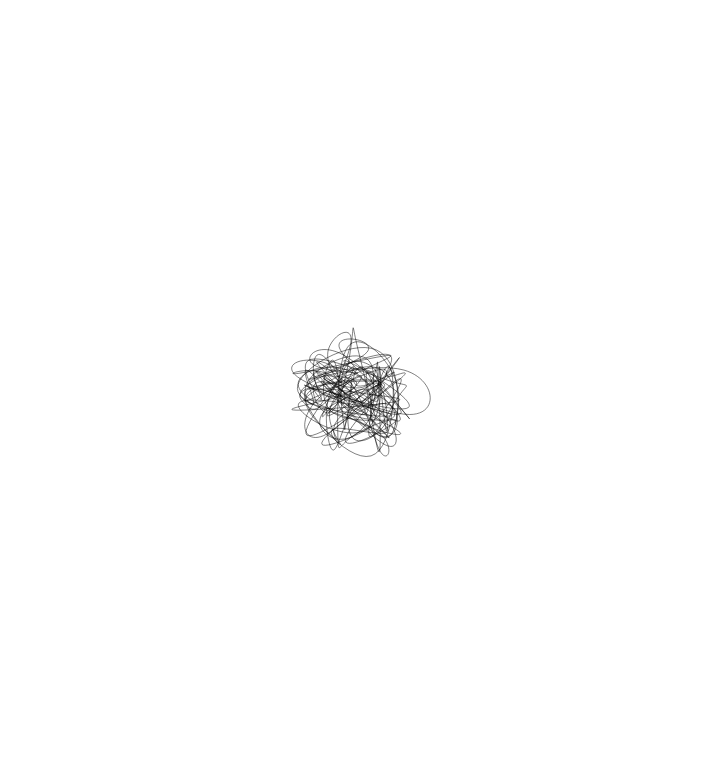
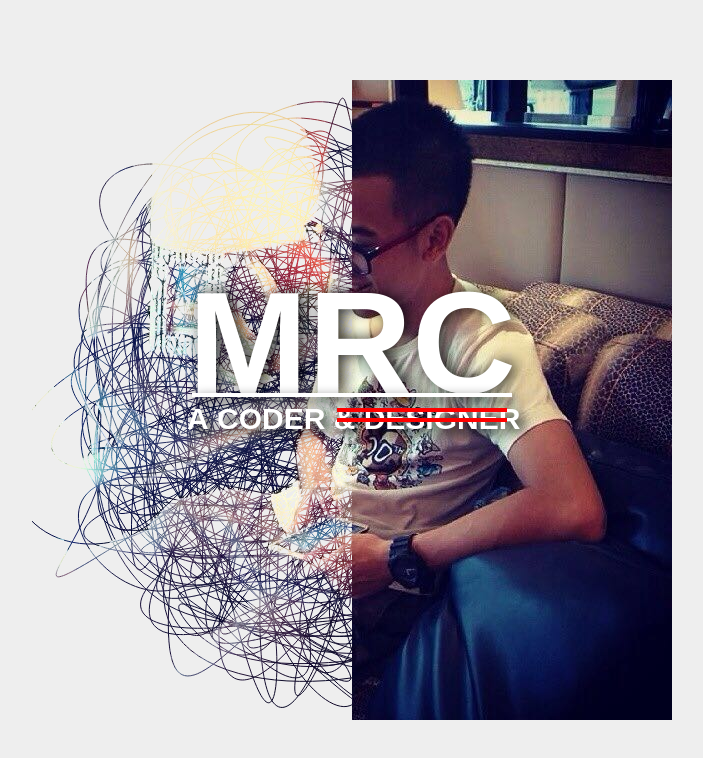
Before and after one commit to c4cat/c4cat.github.io, a plain HTML site: page index.html in a window 1280 px wide. Shown: the whole page, without its empty margins (288-991 px from the left). Drawn offline with Linux system fonts and the light colour scheme; animation ran at ten frames a second.

Commit message:
ver 0.2.0

```diff
--- a/index.html
+++ b/index.html
@@ -2,10 +2,10 @@
 <html>
 <head>
 	<meta charset="UTF-8">
-	<title>I AM ON CHAOS</title>
+    <meta name="viewport" content="width=device-width, initial-scale=1.0, minimum-scale=1.0, maximum-scale=1.0, user-scalable=no"/>
+	<title>MRC</title>
 </head>
 <style>
-/* dev branch*/
 *{
     padding:0;
     margin: 0;
@@ -19,81 +19,11 @@ body {
 canvas[resize] {
     width: 100%;
     height: 100%;
+    background: #eee;
 }
 </style>
 <script type='text/javascript' src='./paper-full.min.js'></script>
-    <script type="text/paperscript" canvas="canvas">
-        var width, height, center;
-        var points = 200;
-        var smooth = true;
-        var radius = 60;
-        var path = new Path({
-            // fillColor: 'black'
-            strokeWidth:0.5,
-            strokeColor:'#000'
-        });
-
-        // var c = new Path.Circle(new Point(view.center.x, view.center.y), radius);
-        // c.strokeColor = 'black';
-
-        initializePath();
-
-        function rd(m,n){
-            var c = n-m+1;
-            return Math.random()*c+m;
-        }
-
-        function initializePath() {
-            center = view.center;
-            width = view.size.width;
-            height = view.size.height / 2;
-            path.segments = [];
-            // path.add(view.bounds.bottomLeft);
-            for (var i = 0; i < points; i++) {
-                var point = theCordAfterCricleLimit();
-                if(point){
-                    path.add(point);
-                }
-            }
-            path.smooth();
-        }
-
-        function theCordAfterCricleLimit(){
-            var rdx = rd(center.x-radius,center.x+radius),
-                rdy = rd(center.y-radius,center.y+radius);
-
-            var xLength = Math.abs(rdx - center.x),
-                yLength = Math.abs(rdy - center.y);
-
-            var lengthFormOrigin =  Math.sqrt((xLength*xLength)+(yLength*yLength));
-            console.log(lengthFormOrigin);
-            if( lengthFormOrigin > radius){
-                return '';
-            }
-            var point = new Point(rdx, rdy);
-            return point;
-        }
-
-        function onFrame(event) {
-            if(event.count%3 == 0){
-                path.segments = [];
-                for (var i = 0; i < points; i++) {
-                    var point = theCordAfterCricleLimit();
-                    if(point){
-                        path.add(point);
-                    }
-                }
-                if(smooth){
-                    path.smooth();
-                }
-            }
-        }
-
-        // Reposition the path whenever the window is resized:
-        function onResize(event) {
-            initializePath();
-        }
-    </script>
+<script type="text/paperscript" canvas="canvas" src='./main.js'></script>
 <body>
 	<canvas id="canvas" resize></canvas>
 </body>
--- /dev/null
+++ b/main.js
@@ -0,0 +1,197 @@
+//
+// mrc
+// http://ili.li
+// ver 0.2.0
+//
+
+var width, height, center;
+var x = view.center.x,
+    y = view.center.y;
+var points = 800;
+var smooth = true;
+var radius = 280;
+var speed = 4;
+var ani = false;
+var path = new Path({
+    strokeWidth: 1,
+    strokeColor: '#000'
+});
+var ggg;
+
+var copyright = new PointText({
+
+
+});
+
+var r = new Raster('./mrc.jpg', [x, y]);
+
+r.blendMode = 'source-in';
+
+r.onLoad = function() {
+    var textMRC = new PointText({
+        content: 'MRC',
+        fontSize: 144,
+        position: new Point(x, y - 50),
+        fillColor: '#fff',
+        content: 'MRC',
+        fontSize: 144,
+        fontWeight: 900,
+        shadowColor: new Color(0, 0, 0, 0.8),
+        shadowBlur: 15,
+        shadowOffset: new Point(5, 0)
+    });
+    textMRC.data.offsetY = -50;
+
+    var lineAfterMRC = new Path.Rectangle({
+        position: new Point(x, y - 5),
+        size: [320, 4],
+        fillColor: '#fff',
+        shadowColor: new Color(0, 0, 0),
+        shadowBlur: 12,
+        shadowOffset: new Point(5, 5)
+    });
+    lineAfterMRC.data.offsetY = -5;
+
+    var textCorder = new PointText({
+        fillColor: '#fff',
+        content: 'A CODER & DESIGNER',
+        fontSize: 30,
+        position: new Point(x, y + 20),
+        fontWeight: 900,
+        shadowColor: new Color(0, 0, 0),
+        shadowBlur: 12,
+        shadowOffset: new Point(5, 5)
+    });
+    textCorder.data.offsetY = 20;
+
+    var redDelLine = new Path.Rectangle({
+        position: new Point(x + 70, y + 10),
+        size: [170, 4],
+        fillColor: 'red'
+    });
+    redDelLine.data.offsetX = 70;
+    redDelLine.data.offsetY = 10;
+
+    var redDelLine2 = new Path.Rectangle({
+        position: new Point(x + 70, y + 20),
+        size: [170, 4],
+        fillColor: 'red'
+    });
+    redDelLine2.data.offsetX = 70;
+    redDelLine2.data.offsetY = 20;
+    //add to a group
+    ggg = new Group(textMRC,lineAfterMRC,textCorder,redDelLine,redDelLine2);
+    ggg.onMouseEnter = function(e) {
+        ani = true;
+    }
+    ggg.onMouseLeave = function(e) {
+        ani = false;
+    }
+    // test group
+    // ggg._children[0].position = new Point(0,0);
+}
+
+//
+// overlay
+//
+
+var s = new Shape.Rectangle({
+    point: [view.size.width / 2, 0],
+    size: [view.size.width / 2, view.size.height],
+    fillColor: '#fff'
+});
+
+
+var g = new Group(path, r);
+// g.clipped = true;
+
+g.onMouseEnter = function(e) {
+    ani = true;
+}
+g.onMouseLeave = function(e) {
+    ani = false;
+}
+
+initializePath();
+
+//
+//function
+//
+
+function initializePath() {
+    center = view.center;
+    width = view.size.width;
+    height = view.size.height / 2;
+    path.segments = [];
+    // path.add(view.bounds.bottomLeft);
+    for (var i = 0; i < points; i++) {
+        var point = theCordAfterCricleLimit();
+        if (point) {
+            path.add(point);
+        }
+    }
+    path.smooth();
+}
+
+function makeCenter(){
+    if(ggg){
+        var currentX = view.center.x,
+            currentY = view.center.y;
+        for(var i = 0;i < ggg._children.length; i++){
+            var offsetX = ggg._children[i].data.offsetX ? ggg._children[i].data.offsetX : 0,
+                offsetY = ggg._children[i].data.offsetY ? ggg._children[i].data.offsetY : 0;
+
+            ggg._children[i].position = new Point(currentX+offsetX,currentY+offsetY);
+        }
+        r.position = new Point(currentX,currentY);
+        s.position = new Point(view.size.width/4*3,view.size.height/2);
+        s.size = new Size(view.size.width/2,view.size.height);
+    }
+}
+
+function theCordAfterCricleLimit() {
+    var rdx = rd(center.x - radius, center.x + radius),
+    rdy = rd(center.y - radius, center.y + radius);
+
+    var xLength = Math.abs(rdx - center.x),
+    yLength = Math.abs(rdy - center.y);
+
+    var lengthFormOrigin = Math.sqrt((xLength * xLength) + (yLength * yLength));
+    if (lengthFormOrigin > radius) {
+        return '';
+    }
+    var point = new Point(rdx, rdy);
+    return point;
+}
+
+function rd(m, n) {
+    var c = n - m + 1;
+    return Math.random() * c + m;
+}
+
+function onFrame(event) {
+    if (ani) {
+        if (event.count % speed == 0) {
+            path.segments = [];
+            for (var i = 0; i < points; i++) {
+                var point = theCordAfterCricleLimit();
+                if (point) {
+                    path.add(point);
+                }
+            }
+            if (smooth) {
+                path.smooth();
+            }
+        }
+    }
+}
+
+// Reposition the path whenever the window is resized:
+function onResize(event) {
+    initializePath();
+    setTimeout(makeCenter(),500);
+}
+
+//
+//
+//
```
Also changed, not shown: mrc.jpg (added).
